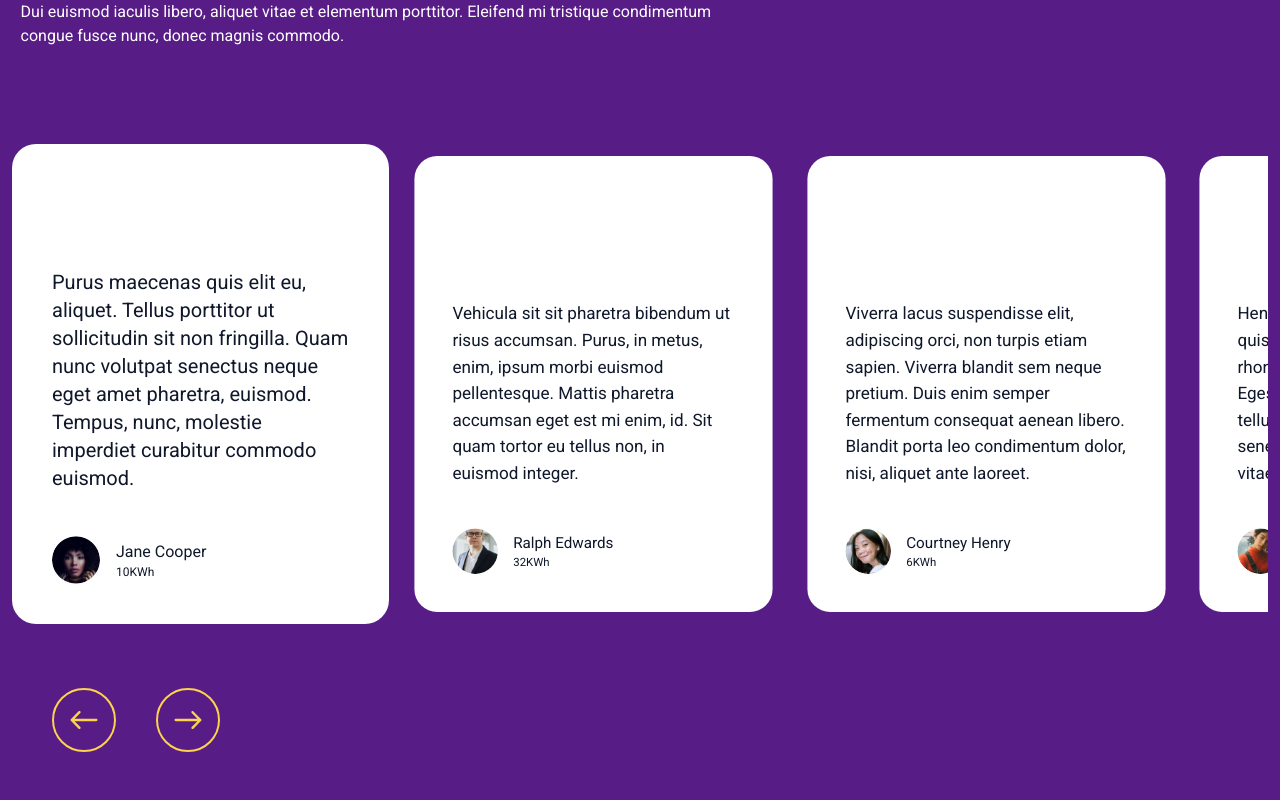
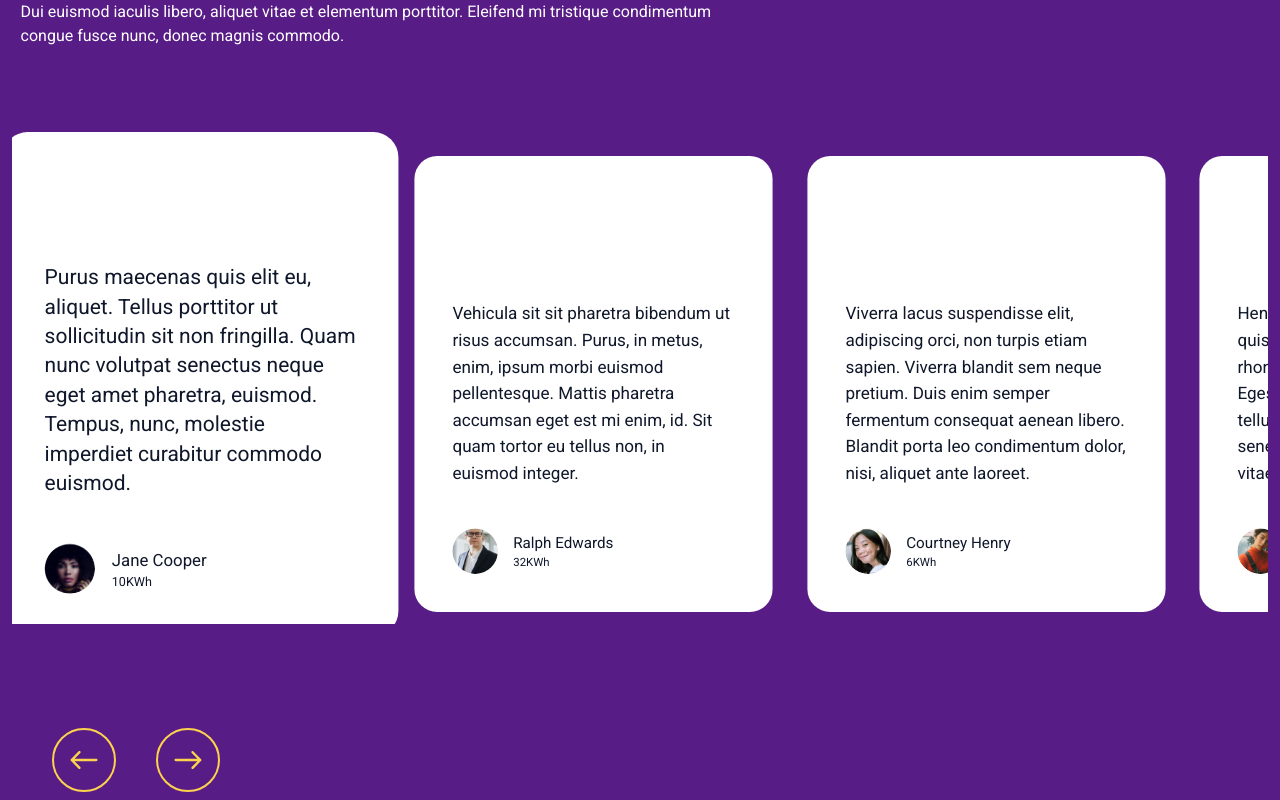
Before and after one commit to gabrcastro/soller_app, a Next.js app: page / in a window 1280 px wide. Shown: the part 3740-4540 px from the top of the page. Built offline with nearby package versions, Linux system fonts and the light colour scheme.

Commit message:
fix: carrosel almost finished

```diff
--- a/src/app/components/carrousel.tsx
+++ b/src/app/components/carrousel.tsx
@@ -14,17 +14,17 @@ export interface IUser {
 export const Carousel = (props: { items: IUser[] }) => {
   const [currentIndex, setCurrentIndex] = useState(0);
 
-  const itemsPerPage = 4;
+  const itemsPerPage = window.innerWidth >= 1024 ? 4 : 1; // Mostrar 4 itens em telas grandes, 1 item em telas pequenas
 
   const nextSlide = () => {
     setCurrentIndex((prevIndex) =>
-      prevIndex < props.items.length - 1 ? prevIndex + 1 : 0
+      prevIndex < props.items.length - itemsPerPage ? prevIndex + 1 : 0
     );
   };
 
   const prevSlide = () => {
     setCurrentIndex((prevIndex) =>
-      prevIndex > 0 ? prevIndex - 1 : props.items.length - 1
+      prevIndex > 0 ? prevIndex - 1 : props.items.length - itemsPerPage
     );
   };
 
@@ -34,14 +34,14 @@ export const Carousel = (props: { items: IUser[] }) => {
         <div
           className="flex transition-transform duration-500 gap-4"
           style={{
-            transform: `translateX(-${currentIndex * (100 / itemsPerPage)}%)`,
+            transform: `translateX(-${(currentIndex * 100) / itemsPerPage}%)`,
           }}
         >
           {props.items.map((item, index) => (
             <div
               key={index}
-              className={`rounded-3xl bg-white p-10 flex flex-col items-start justify-end mt-20 h-[30rem] min-w-[30%] transition-transform duration-500 ${
-                index === currentIndex ? "scale-1" : "scale-95"
+              className={`rounded-3xl bg-white p-10 flex flex-col items-start justify-end mt-20 h-[30rem] min-w-[90vw] lg:min-w-[30%] transition-transform duration-500 ${
+                index === currentIndex ? "scale-105" : "scale-95"
               }`}
             >
               <p
@@ -61,7 +61,7 @@ export const Carousel = (props: { items: IUser[] }) => {
         </div>
       </div>
 
-      <div className="flex flex-row items-center justify-start w-full gap-10 ml-10 ">
+      <div className="flex flex-row items-center gap-10 justify-center mt-10 lg:justify-start lg:w-full lg:ml-10">
         <button
           type="button"
           onClick={prevSlide}
```
